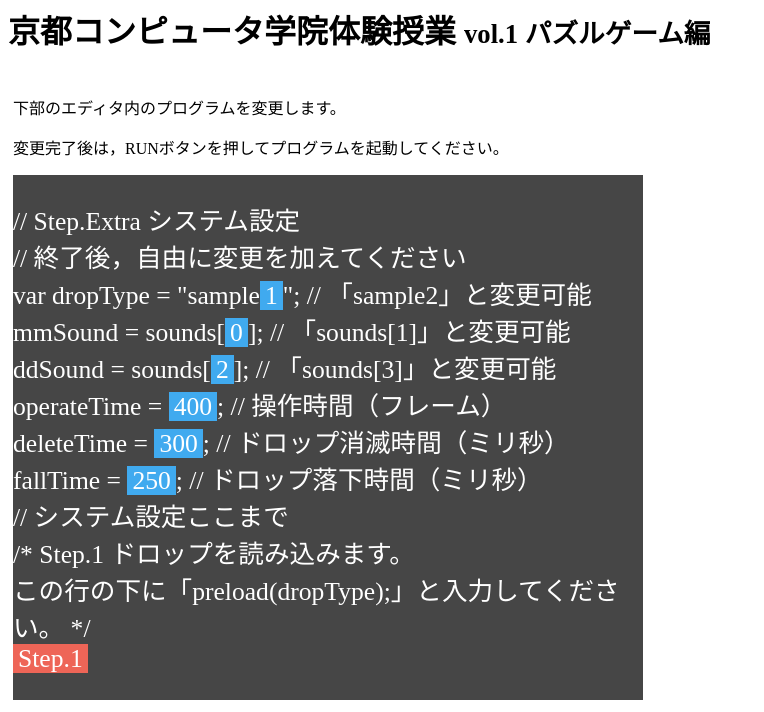
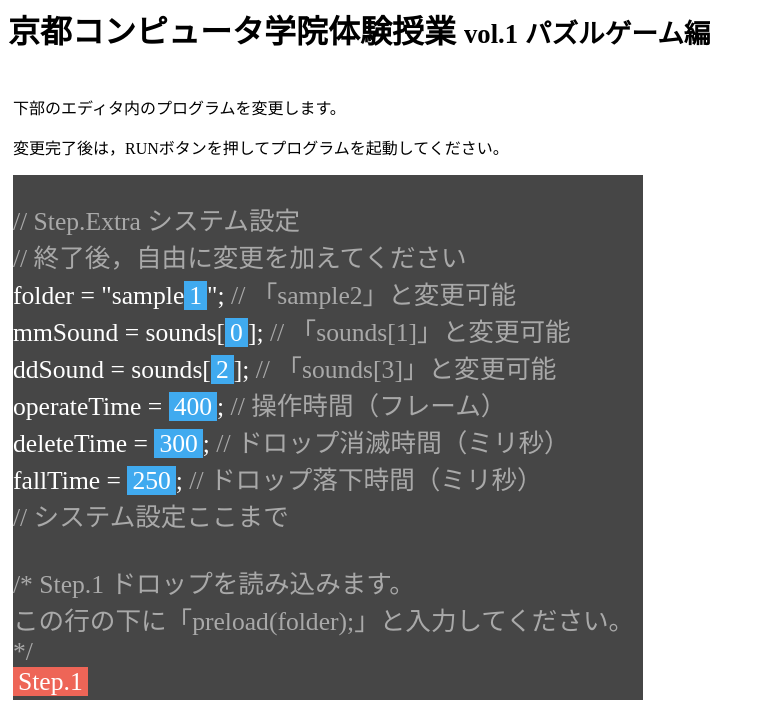
Before and after one commit to ZennoFact/puzzdra, a PHP site: page / in a window 1280 px wide. Shown: the part 15-727 px from the top of the page, without its empty margins (0-764 px from the left). Run offline with PHP 8.4, Linux system fonts and the light colour scheme; some libraries are stand-ins or nearby versions.

Commit message:
#6 [Modified] Change variable name & method name.

```diff
--- a/css/style.css
+++ b/css/style.css
@@ -46,7 +46,7 @@ input[type="text"] {
   color: #646464;
   border: solid 1px #ccc;
   margin: 0 0 20px;
-  width: 80px;
+  width: 160px;
   -webkit-border-radius: 3px;
   -moz-border-radius: 3px;
   border-radius: 3px;
@@ -80,3 +80,9 @@ button {
  button:hover {
    background-color: #81d2c3;
  }
+ .ok {
+   background-color: #58BE89;
+ }
+.comment {
+  color: #a9a9a9;
+}
--- a/index.html
+++ b/index.html
@@ -13,40 +13,42 @@
     <p>下部のエディタ内のプログラムを変更します。</p>
     <p>変更完了後は，RUNボタンを押してプログラムを起動してください。</p>
     <div class="editorbox" unselectable="on">
-      <p>// Step.Extra システム設定<br>
-        // 終了後，自由に変更を加えてください<br>
-      var dropType = "sample<span><span class="input setting">1</span></span>"; // 「sample2」と変更可能<br>
-      mmSound = sounds[<span><span class="input setting">0</span></span>]; // 「sounds[1]」と変更可能<br>
-      ddSound = sounds[<span><span class="input setting">2</span></span>]; // 「sounds[3]」と変更可能<br>
-      operateTime = <span><span class="input setting">400</span></span>; // 操作時間（フレーム）<br>
-      deleteTime =  <span><span class="input setting">300</span></span>; // ドロップ消滅時間（ミリ秒）<br>
-      fallTime = <span><span class="input setting">250</span></span>; // ドロップ落下時間（ミリ秒）<br>
-      // システム設定ここまで
+      <p>
+        <span class="comment">// Step.Extra システム設定</span></span><br>
+        <span class="comment">// 終了後，自由に変更を加えてください</span></span><br>
+        folder = "sample<span><span class="input setting">1</span></span>"; <span class="comment">// 「sample2」と変更可能</span><br>
+        mmSound = sounds[<span><span class="input setting">0</span></span>]; <span class="comment">// 「sounds[1]」と変更可能</span><br>
+        ddSound = sounds[<span><span class="input setting">2</span></span>]; <span class="comment">// 「sounds[3]」と変更可能</span><br>
+        operateTime = <span><span class="input setting">400</span></span>; <span class="comment">// 操作時間（フレーム）</span><br>
+        deleteTime =  <span><span class="input setting">300</span></span>; <span class="comment">// ドロップ消滅時間（ミリ秒）</span><br>
+        fallTime = <span><span class="input setting">250</span></span>; <span class="comment">// ドロップ落下時間（ミリ秒）</span><br>
+        <span class="comment">// システム設定ここまで</span><br>
         <br>
-      /* Step.1 ドロップを読み込みます。<br>
-         この行の下に「preload(dropType);」と入力してください。 */<br>
-      <!-- <span><span class="input">preload(dropType);</span></span><br> -->
-      <span><span class="input">Step.1</span></span><br>
+        <span class="comment">/* Step.1 ドロップを読み込みます。</span><br>
+           <span class="comment">この行の下に「preload(folder);」と入力してください。 */</span><br>
+        <!-- <span><span class="input">preload(folder);</span></span><br> -->
+        <span><span id="step1" class="input">Step.1</span></span><br>
         <br>
-      /* Step.2 ドロップをドラッグできるようにします。<br>
-         この行の下に「drag = true;」と入力してください。 */<br>
+        <span class="comment">/* Step.2 ドロップをドラッグできるようにします。</span><br>
+           <span class="comment">この行の下に「drag = true;」と入力してください。 */</span><br>
         <!-- <span><span class="input">drag = true;</span></span><br> -->
-      <span><span class="input">Step.2</span></span><br>
+        <span><span id="step2" class="input">Step.2</span></span><br>
         <br>
-      /* Step.3 ドロップが消えるようにします<br>
-        この行の下に「dropIsDelete = true;」と入力してください。 */<br>
+        <span class="comment">/* Step.3 ドロップが消えるようにします</span><br>
+          <span class="comment">この行の下に「canDelete();」と入力してください。 */</span><br>
         <!-- <span><span class="input">canDelete();</span></span><br> -->
-      <span><span class="input">Step.3</span></span><br>
+        <span><span id="step3" class="input">Step.3</span></span><br>
         <br>
-      /* Step.4 ドロップが落ちるようにします。<br>
-        この行の下に「gravity();」と入力してください。 */<br>
+        <span class="comment">/* Step.4 ドロップが落ちるようにします。</span><br>
+          <span class="comment">この行の下に「gravity();」と入力してください。 */</span><br>
         <!-- <span><span class="input">gravity();</span></span><br> -->
-      <span><span class="input">Step.4</span></span><br>
+        <span><span id="step4" class="input">Step.4</span></span><br>
         <br>
-      /* Step.5 ドロップが落ちた後，つながっていたら消えるようにします。<br>
-        この行の下に「isLoop = true;」と入力してください。 */<br>
+        <span class="comment">/* Step.5 ドロップが落ちた後，つながっていたら消えるようにします。</span><br>
+          <span class="comment">この行の下に「isLoop = true;」と入力してください。 */</span><br>
         <!-- <span><span class="input">isLoop = true;</span></span><br> -->
-      <span><span class="input">Step.5</span></span><br>
+        <span><span id="step5" class="input">Step.5</span></span><br>
+      </p>
     </div>
   </section>
   <section id="game-area">
@@ -73,17 +75,37 @@
     gameData.forEach(function(elem){
       inputs.push(elem.innerHTML);
     });
-    var dropType = "sample" + inputs[0];
-    mmSound = sounds[inputs[1]];
-    ddSound = sounds[inputs[2]];
-    operateTime = inputs[3];
-    deleteTime = inputs[4];
-    fallTime = inputs[5];
-    preload(dropType);
-    drag = true;
-    canDelete();
-    gravity();
-    isLoop = true;
+
+    if(inputs[6].replace(/\s+/g, "") !== 'preload(folder);') {
+      inputs[6] = "";
+    }
+    if(inputs[7].replace(/\s+/g, "") !== 'drag=true;') {
+      inputs[7] = "drag = false;";
+    }
+    if(inputs[8].replace(/\s+/g, "") !== 'canDelete();') {
+      inputs[8] = "";
+    }
+    if(inputs[9].replace(/\s+/g, "") !== 'gravity();') {
+      inputs[9] = "";
+    }
+    if(inputs[10].replace(/\s+/g, "") !== 'isLoop=true;') {
+      inputs[10] = "isLoop = false;";
+    }
+
+    folder = 'sample' + inputs[0];
+    mmSound = sounds[parseInt(inputs[1])];
+    ddSound = sounds[parseInt(inputs[2])];
+    operateTime = parseInt(inputs[3]);
+    deleteTime = parseInt(inputs[4]);
+    fallTime = parseInt(inputs[5]);
+    console.log(inputs[6]);
+    console.log(inputs[6].replace(/\s+/g, ""));
+    $('#code').html('<script>stageClear();' +
+                    inputs[6].replace(/\s+/g, "") +
+                    inputs[7].replace(/\s+/g, "") +
+                    inputs[8].replace(/\s+/g, "") +
+                    inputs[9].replace(/\s+/g, "") +
+                    inputs[10].replace(/\s+/g, "") + '<\/script>');
   });
   </script>
   <div id="code"></div>
--- a/js/game.js
+++ b/js/game.js
@@ -13,6 +13,7 @@ var canvas, // 画面にものを表示する部分。絵を描くときにキ
   DROP_SIZE = 105,
   WIDTH, // パズル画面の幅
   HEIGHT, // パズル画面の高さ
+  folder,
   dropImages = [],
   bgImage,
   drag = false,
@@ -39,6 +40,7 @@ var canvas, // 画面にものを表示する部分。絵を描くときにキ
 
 // 画像データの取得処理（開始前にデータロードを実行する）
 function preload(folderName) {
+  console.log("Loading Start");
   var queue = new createjs.LoadQueue(false);
   queue.setMaxConnections(2);
   var basePath = "./assets/drop_image/";
--- a/js/system.js
+++ b/js/system.js
@@ -1,6 +1,6 @@
-// $(document).on('contextmenu', function(e){
-//   return false;
-// });
+$(document).on('contextmenu', function(e){
+  return false;
+});
 
 var sounds = [];
 var queue = new createjs.LoadQueue(true);
@@ -31,16 +31,22 @@ function showTextField(e) {
   item.classList.add('none');
   var input =document.createElement('input');
   input.setAttribute("type", "text");
+  var regex = /Step\.\d/;
+  if (regex.test(item.innerHTML)) {
+　　input.value = "";
+  } else {
+　　input.value = item.innerHTML;
+  }
   var parent = item.parentNode;
   input.addEventListener("keydown", function(e){
     if(e.keyCode === 13 && input.value !== "") {
-      console.log(parent.firstChild);
       parent.firstChild.innerHTML = input.value;
       parent.firstChild.classList.remove("none")
       parent.removeChild(e.target);
       inputs.forEach(function(elem) {
         elem.addEventListener('dblclick', showTextField, false);
       });
+      inputStringCheck();
     }
   });
   parent.appendChild(input);
@@ -51,3 +57,40 @@ function showTextField(e) {
     elem.removeEventListener('dblclick', showTextField, false);
   });
 }
+function inputStringCheck() {
+  document.getElementById('step1').classList.remove('ok');
+  document.getElementById('step2').classList.remove('ok');
+  document.getElementById('step3').classList.remove('ok');
+  document.getElementById('step4').classList.remove('ok');
+  document.getElementById('step5').classList.remove('ok');
+  if (document.getElementById('step1').innerHTML.replace(/\s+/g, "") === 'preload(folder);') {
+    document.getElementById('step1').classList.add('ok');
+  } else if(document.getElementById('step1').innerHTML === "Step.1") {
+    document.getElementById('step1').innerHTML = "Step.1";
+    document.getElementById('step1').classList.remove('ok');
+  }
+  if (document.getElementById('step2').innerHTML.replace(/\s+/g, "") === 'drag=true;') {
+    document.getElementById('step2').classList.add('ok');
+  } else if(document.getElementById('step2').innerHTML === "Step.2") {
+    document.getElementById('step2').innerHTML = "Step.2";
+    document.getElementById('step2').classList.remove('ok');
+  }
+  if (document.getElementById('step3').innerHTML.replace(/\s+/g, "") === 'canDelete();') {
+    document.getElementById('step3').classList.add('ok');
+  } else if(document.getElementById('step3').innerHTML === "Step.3") {
+    document.getElementById('step3').innerHTML = "Step.3";
+    document.getElementById('step3').classList.remove('ok');
+  }
+  if (document.getElementById('step4').innerHTML.replace(/\s+/g, "") === 'gravity();') {
+    document.getElementById('step4').classList.add('ok');
+  } else if(document.getElementById('step4').innerHTML === "Step.4") {
+    document.getElementById('step4').innerHTML = "Step.4";
+    document.getElementById('step4').classList.remove('ok');
+  }
+  if (document.getElementById('step5').innerHTML.replace(/\s+/g, "") === 'isLoop=true;') {
+    document.getElementById('step5').classList.add('ok');
+  } else if(document.getElementById('step5').innerHTML === "Step.5") {
+    document.getElementById('step5').innerHTML = "Step.5";
+    document.getElementById('step5').classList.remove('ok');
+  }
+}
```
Also changed, not shown: README.md, assets/bg.png (added). Lines whose indentation alone changed are shown as unchanged.
